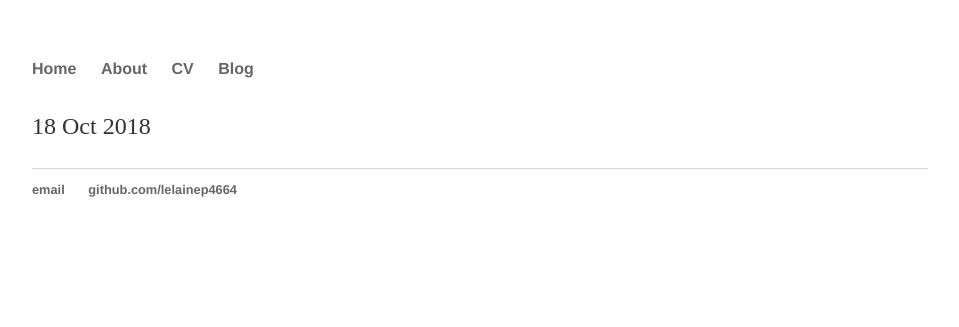
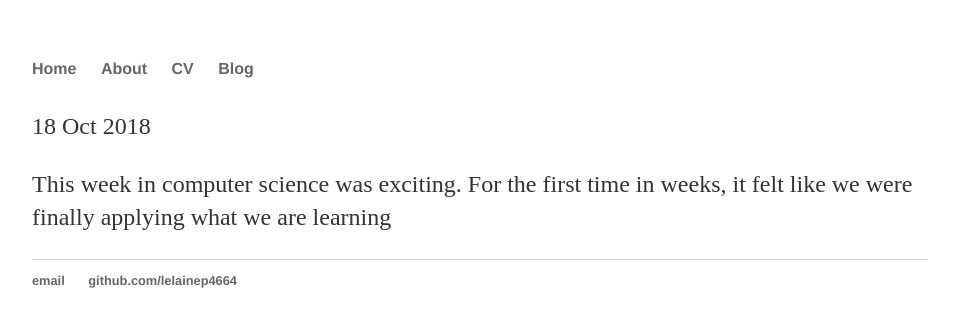
Before and after one commit to lelainep4664/lelainep4664.github.io, a Jekyll site: the page built from _posts/2018-10-18-Interacting-With-Pyret.md, in a window 1280 px wide. Shown: the top 327 px of the page, without its empty margins (160-1119 px from the left). Built offline with Jekyll 4.4.1, drawn with Linux system fonts in a browser that asks for light colours; our own code applies the rules of GitHub Pages for plain Markdown files.

Commit message:
Update 2018-10-18-Interacting-With-Pyret.md

```diff
--- a/_posts/2018-10-18-Interacting-With-Pyret.md
+++ b/_posts/2018-10-18-Interacting-With-Pyret.md
@@ -3,3 +3,5 @@ layout:post
 title:Interacting With Pyret
 date:10-18-2018
 ---
+
+This week in computer science was exciting. For the first time in weeks, it felt like we were finally applying what we are learning
```
